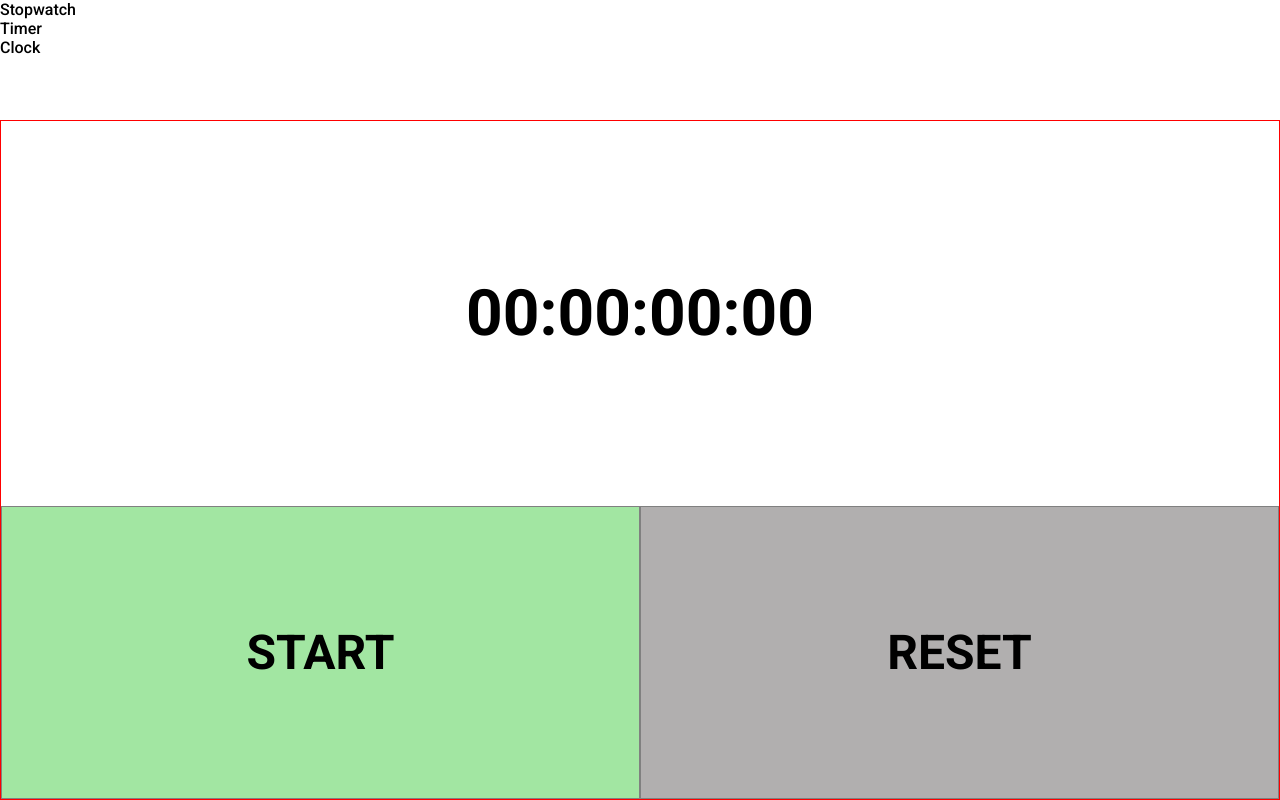
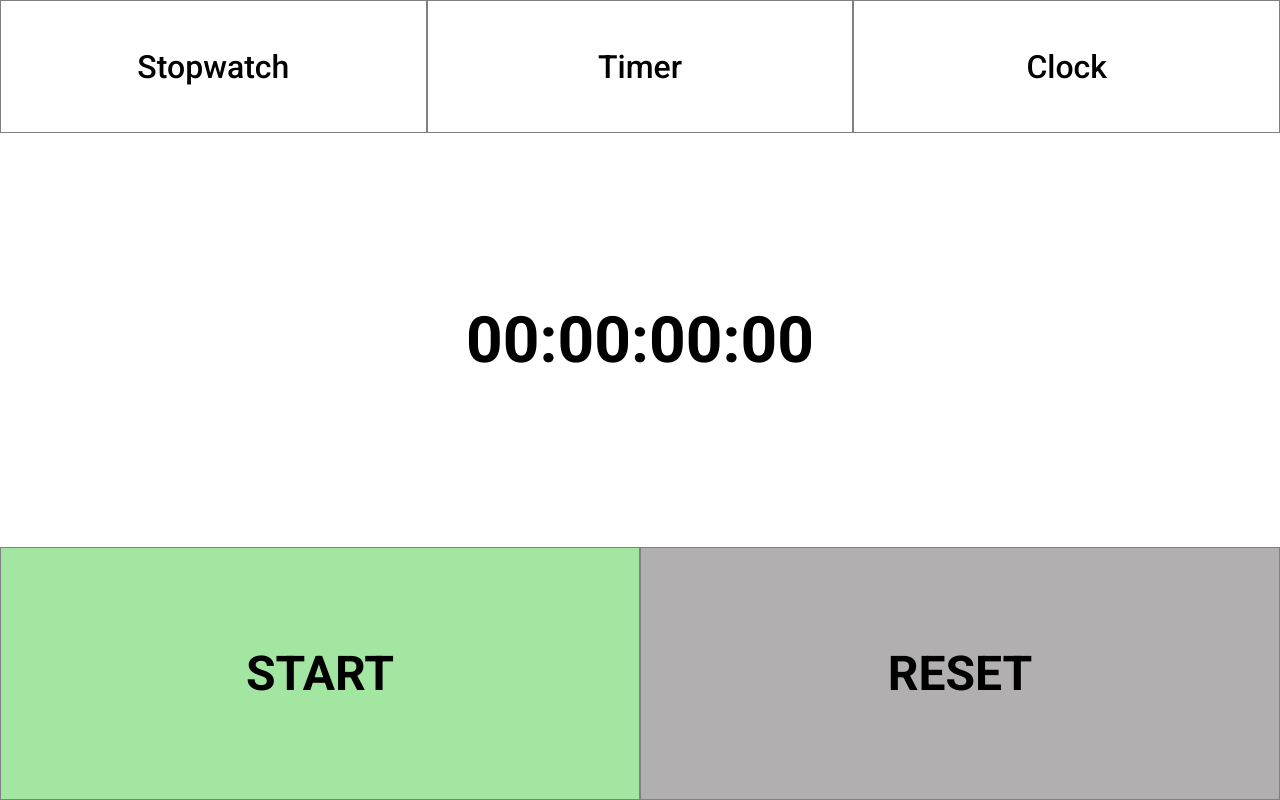
Before and after one commit to LPaube/personal-projects, a plain HTML site: page timer/index.html in a window 1280 px wide. Drawn offline with Linux system fonts and the light colour scheme.

Commit message:
Added timer functionalities

```diff
--- a/timer/index.html
+++ b/timer/index.html
@@ -10,22 +10,42 @@
     <div id="container-whole" class="container">
         <nav id="navbar">
             <ul>
-                <li>Stopwatch</li>
-                <li>Timer</li>
-                <li>Clock</li>
+                <li><div id="nav-stopwatch" class="nav-select">Stopwatch</a></li>
+                <li><div id="nav-timer" class="nav-select">Timer</a></li>
+                <li><div id="nav-clock" class="nav-select">Clock</a></li>
             </ul>
         </nav>
         <main>
             <div id="container-main" class="container">
-                <div id="time">
-                    <h2 id="time-num">00:00:00:00</h2>
+                <!-- Stopwatch time -->
+                <div id="time-stopwatch" class="container-time">
+                    <h2 id="num-stopwatch" class="num">00:00:00:00</h2>
                 </div>
+                <!-- Timer time -->
+                <div id="time-timer" class="container-time">
+                    <h2 id="num-timer" class="num">00:00:00:00</h2>
+                </div>
+
+                <!-- Stopwatch controls -->
                 <div id="controls-stopwatch" class="controls">
-                    <div id="wrapper-btn" class="wrapper">
-                        <div id="start-stopwatch" class="btn" type="button">START</div>
-                        <div id="reset-stopwatch" class="btn" type="button">RESET</div>
+                    <div id="wrapper-btn" class="wrapper-controls-stopwatch">
+                        <div id="start-stopwatch" class="stopwatch-btn btn">START</div>
+                        <div id="reset-stopwatch" class="stopwatch-btn btn">RESET</div>
                     </div>
                 </div>
+                <!-- Timer controls -->
+                <div id="controls-timer" class="controls">
+                    <div id="wrapper-btn-bottom" class="wrapper-controls-timer">
+                        <div id="start-timer" class="timer-btn btn">START</div>
+                        <div id="reset-timer" class="timer-btn btn">RESET</div>
+                    </div>
+                    <div id="wrapper-btn-top" class="wrapper-controls-timer">
+                        <div id="hours-timer" class="timer-btn btn">HOURS</div>
+                        <div id="minutes-timer" class="timer-btn btn">MINUTES</div>
+                        <div id="seconds-timer" class="timer-btn btn">SECONDS</div>
+                    </div>
+                </div>
+
             </div>
         </main>
     </div>
--- a/timer/main.js
+++ b/timer/main.js
@@ -1,15 +1,18 @@
+
+
+function toolStopWatch() {
     // Variables
     var milliseconds = 0;
     var seconds = 0;
     var minutes = 0;
     var hours = 0;
-var millisecodsDisplayed = milliseconds;
+    var millisecondsDisplayed = milliseconds;
     var secondsDisplayed = seconds;
     var minutesDisplayed = minutes;
     var hoursDisplayed = hours;
 
     var startButton = document.getElementById("start-stopwatch");
-var timeDisplay = document.getElementById("time-num");
+    var timeDisplay = document.getElementById("num-stopwatch");
 
     var status = "stopped";
     var timeDisplayed = "00:00:00:00";
@@ -19,7 +22,6 @@ timeDisplay.innerHTML = timeDisplayed;
 
     // Starting/stopping the stopwatch
     function stopWatch() {
-    console.log(milliseconds);
         milliseconds++;
         if (milliseconds >= 100) {
             seconds++;
@@ -62,7 +64,6 @@ function displayTime() {
     }
     // Start/Stop button
     function startStop() {
-    console.log(status);
         if (status === "stopped") {
             document.getElementById("start-stopwatch").innerHTML = "STOP";
             timerInterval = setInterval(stopWatch, 10);
@@ -80,9 +81,37 @@ function reset() {
         seconds = 0;
         minutes = 0;
         hours = 0;
+        console.log("reseting");
         displayTime();
     }
 
     // Event listeners
     startButton.addEventListener("click", startStop);
     document.getElementById("reset-stopwatch").addEventListener("click", reset);
+}
+
+// Functions performed when nav clicked (show/hide)
+function clickStopWatch() {
+    document.getElementById("controls-stopwatch").style.display = "flex";
+    document.getElementById("time-stopwatch").style.display = "flex";
+    document.getElementById("controls-timer").style.display = "none";
+    document.getElementById("time-timer").style.display = "none";
+}
+
+function clickTimer() {
+    document.getElementById("controls-stopwatch").style.display = "none";
+    document.getElementById("time-stopwatch").style.display = "none";
+    document.getElementById("controls-timer").style.display = "flex";
+    document.getElementById("time-timer").style.display = "flex";
+}
+
+function startingState() {
+    clickStopWatch();
+    toolStopWatch();
+}
+
+// Function calls
+startingState();
+
+document.getElementById("nav-stopwatch").addEventListener("click", clickStopWatch);
+document.getElementById("nav-timer").addEventListener("click", clickTimer);
--- a/timer/style.css
+++ b/timer/style.css
@@ -1,69 +1,117 @@
 
 @import url('https://fonts.googleapis.com/css2?family=Roboto:wght@300;500;700&display=swap');
 
+/* Generic selectors */
 * {
     box-sizing: border-box;
     margin: 0;
     padding: 0;
+
+    /* Variables */
+    --start-btn-color: #a2e6a2;
 }
 
 html, body {
     height: 100%;
+    min-height: 100%;
     margin: 0;
     font-family: 'Roboto', sans-serif;
 }
 
+li {
+    list-style: none;
+}
+
+a {
+    text-decoration: none;
+    color: black;
+}
+
 #container-whole {
     min-height: 100%;
+    height: 100%;
     display: flex;
     flex-direction: column;
 }
 
 main {
-    flex-grow: 1;
+    flex: 8 0 400px;
     display: flex;
     flex-direction: column;
-    border: solid red 1px;
 }
 
+/* Navbar */
 #navbar {
-    flex-basis: 15vh;
+    flex: 1 0 100px;
+    display: flex;
+}
+
+#navbar ul {
+    display: flex;
+    align-items: center;
+    width: 100%;
+    min-height: 100%;
+}
+
+#navbar ul li {
+    display: flex;
+    flex: 1 0 30px;
+    height: 100%;
+    min-height: 100%;
+    justify-content: center;
+    align-items: center;
+}
+
+div.nav-select {
+    display: flex;
+    font-size: 2rem;
+    height: 100%;
+    min-height: 100%;
+    min-width: 100%;
+    justify-content: center;
+    align-items: center;
+    border: 1px grey solid;
+    cursor: pointer;
 }
 
 /* Main/timer/status */
 #container-main {
     display: flex;
     flex-direction: column;
-    flex: 1 1 400px;
+    flex: 1 0 400px;
 }
 
-/* Timer */
-#time {
-    flex: 2 1 200px;
+/* Stopwatch-timer */
+.container-time {
+    flex: 4 0 200px;
     display: flex;
     justify-content: center;
     align-items: center;
 }
 
-#time-num {
+#num-stopwatch,
+#num-timer {
     font-size: 4rem;
 }
 
 /* Controls */
-#controls-stopwatch {
+.controls {
     flex: 1 1 200px;
     display: flex;
-    justify-content: center;
-    align-items: stretch;
 }
 
-#wrapper-btn {
+.wrapper-controls-stopwatch {
     width: 100%;
     display: flex;
     justify-content: center;
 }
 
-.btn {
+/* Controls-Stopwatch */
+#controls-stopwatch {
+    justify-content: center;
+    align-items: stretch;
+}
+.stopwatch-btn {
     flex: 1 1 50px;
     font-size: 3rem;
     font-weight: 700;
@@ -71,12 +119,33 @@ main {
     justify-content: center;
     align-items: center;
     border: 1px solid grey;
+    cursor: pointer;
+    user-select: none;
 }
 
 #start-stopwatch {
-    background: #a2e6a2;
+    background: var(--start-btn-color);
 }
 
 #reset-stopwatch {
     background: #b1afaf;
 }
+ /* Controls-Timer */
+#controls-timer {
+    display: flex;
+    flex-direction: column;
+}
+
+.wrapper-controls-timer {
+    border: 1px solid red;
+    display: flex;
+    flex: 1;
+}
+
+.timer-btn {
+    display: flex;
+    border: 1px solid grey;
+    flex: 1;
+    justify-content: center;
+    align-items: center;
+ }
```
Lines whose indentation alone changed are shown as unchanged.
